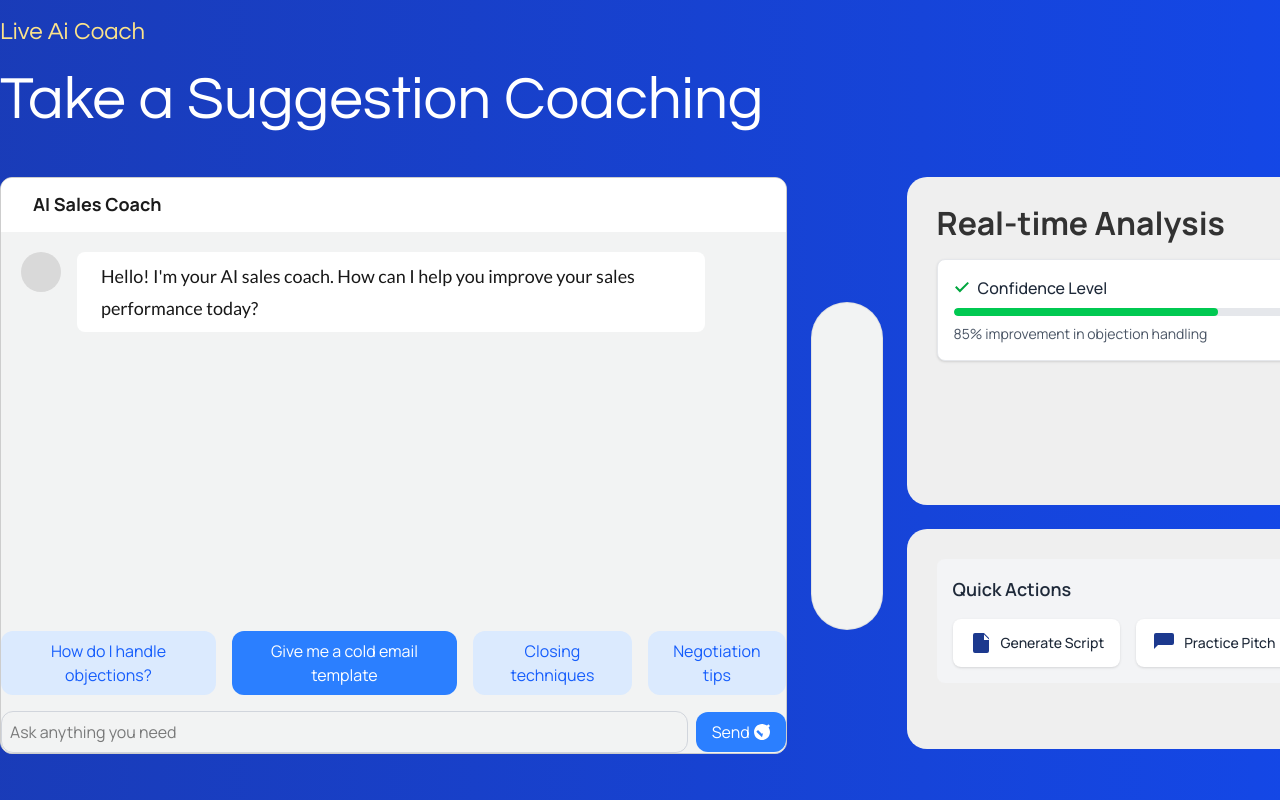
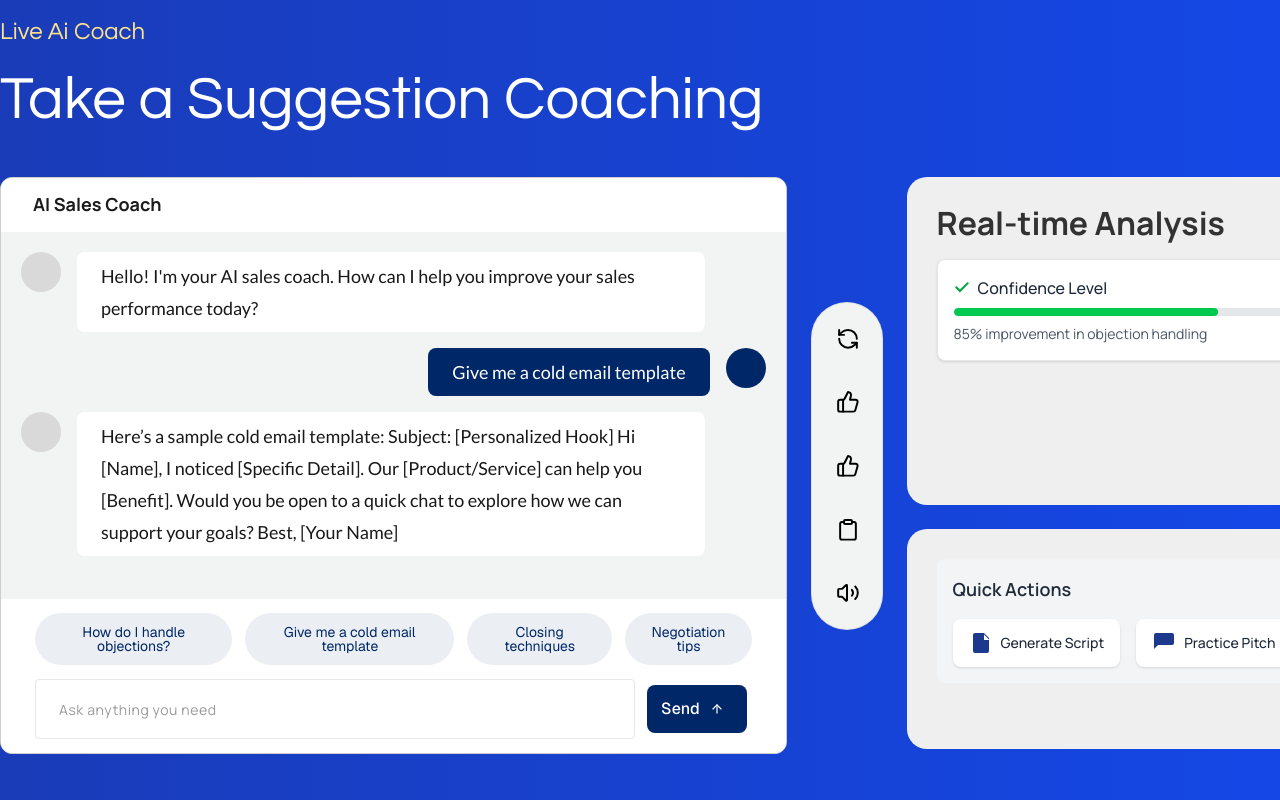
Before and after one commit to mehedi8430/ai-coach-landing, a React (Vite) app: page / in a window 1280 px wide. Both pictures are taken after a click on the button "Give me a cold email template". Shown: the part 1044-1844 px from the top of the page. Built offline with nearby package versions, Linux system fonts and the light colour scheme.

Commit message:
adding chat input typeable and appendable functionality

```diff
--- a/src/App.css
+++ b/src/App.css
@@ -3,3 +3,4 @@
 @import url("https://fonts.googleapis.com/css2?family=Poppins:ital,wght@0,100;0,200;0,300;0,400;0,500;0,600;0,700;0,800;0,900;1,100;1,200;1,300;1,400;1,500;1,600;1,700;1,800;1,900&display=swap");
 @import url("https://fonts.googleapis.com/css2?family=Questrial&display=swap");
 @import url("https://fonts.googleapis.com/css2?family=Lato:ital,wght@0,100;0,300;0,400;0,700;0,900;1,100;1,300;1,400;1,700;1,900&display=swap");
+@import url("https://fonts.googleapis.com/css2?family=Geist:wght@100..900&display=swap");
--- a/src/components/AiCoachSection.jsx
+++ b/src/components/AiCoachSection.jsx
@@ -1,5 +1,53 @@
+import { useState } from "react";
 
 export const AiCoachSection = () => {
+    const [messages, setMessages] = useState([
+        {
+            id: 1,
+            text: "Hello! I'm your AI sales coach. How can I help you improve your sales performance today?",
+            sender: 'AI',
+        },
+    ]);
+    const [inputText, setInputText] = useState('');
+
+    const handleSendMessage = () => {
+        if (inputText.trim() === '') return;
+
+        const newMessage = {
+            id: messages.length + 1,
+            text: inputText,
+            sender: 'User',
+        };
+
+        setMessages([...messages, newMessage]);
+        setInputText('');
+    };
+
+    const handleButtonClick = (question, aiResponse) => {
+        const userMessage = {
+            id: messages.length + 1,
+            text: question,
+            sender: 'User',
+        };
+        const aiMessage = {
+            id: messages.length + 2,
+            text: aiResponse,
+            sender: 'AI',
+        };
+
+        setMessages([...messages, userMessage, aiMessage]);
+    };
+
+    const handleInputChange = (e) => {
+        setInputText(e.target.value);
+    };
+
+    const handleKeyPress = (e) => {
+        if (e.key === 'Enter' && inputText.trim() !== '') {
+            handleSendMessage();
+        }
+    };
+
     return (
         <div className="w-[1441.62px] mx-auto h-[820px] space-y-10 py-10">
             <div className="h-[117px] space-y-[20px]">
@@ -11,7 +59,7 @@ export const AiCoachSection = () => {
                 </h4>
             </div>
 
-            <div className="w-full h-[577px] rounded-[8px] flex items-center gap-6 ">
+            <div className="w-full h-[577px] rounded-[8px] flex items-center gap-6">
                 {/* Chat form */}
                 <div className="w-[787px] h-full border-[1px] border-[#CDCDCD] rounded-[12px] bg-[#F2F3F3] overflow-hidden flex flex-col">
                     <div className="bg-[#FFFFFF]">
@@ -20,34 +68,96 @@ export const AiCoachSection = () => {
                         </p>
                     </div>
 
-                    <div className="p-[20px] flex gap-4 items-start">
-                        <div className="w-10 h-10 rounded-[41px] bg-[#D9D9D9]"></div>
-                        <div className="w-[628px] bg-[#FFFFFF] rounded-lg py-2 px-6 ">
-                            <p className="font-normal font-lato text-[#181818] text-[18px] leading-[32px] tracking-[0%] ">
-                                Hello! I'm your AI sales coach. How can I help you improve your sales performance today?
-                            </p>
-                        </div>
+                    <div className="p-[20px] flex-1 overflow-y-auto flex flex-col gap-4">
+                        {messages.map((message) => (
+                            <div
+                                key={message.id}
+                                className={`flex gap-4 items-start ${message.sender === 'User' ? 'justify-end' : ''
+                                    }`}
+                            >
+                                {message.sender === 'AI' && (
+                                    <div className="w-10 h-10 rounded-[41px] bg-[#D9D9D9]"></div>
+                                )}
+                                <div
+                                    className={`max-w-[628px] rounded-lg py-2 px-6 ${message.sender === 'User'
+                                        ? 'bg-[#002868] text-[#FFFFFF]'
+                                        : 'bg-[#FFFFFF] text-[#181818]'
+                                        }`}
+                                >
+                                    <p className="font-normal font-lato text-[18px] leading-[32px] tracking-[0%]">
+                                        {message.text}
+                                    </p>
+                                </div>
+                                {message.sender === 'User' && (
+                                    <div className="w-10 h-10 rounded-[41px] bg-[#002868]"></div>
+                                )}
+                            </div>
+                        ))}
                     </div>
 
-                    <div className="mt-auto">
-                        <div className="flex space-x-4 mb-4">
-                            <button className="bg-blue-100 text-blue-600 px-4 py-2 rounded-[12px]">How do I handle objections?</button>
-                            <button className="bg-blue-500 text-white px-4 py-2 rounded-[12px]">Give me a cold email template</button>
-                            <button className="bg-blue-100 text-blue-600 px-4 py-2 rounded-[12px]">Closing techniques</button>
-                            <button className="bg-blue-100 text-blue-600 px-4 py-2 rounded-[12px]">Negotiation tips</button>
+                    <div className="mt-auto bg-[#FFFFFF] px-[34px] py-[14px] space-y-[14px]">
+                        <div className="flex gap-[12.82px]">
+                            <button
+                                onClick={() =>
+                                    handleButtonClick(
+                                        'How do I handle objections?',
+                                        'To handle objections effectively, listen actively to the customer’s concerns, acknowledge their perspective, and address the issue with clear, concise information. For example, if a client objects to price, highlight the value and ROI your product offers.'
+                                    )
+                                }
+                                className="px-[17px] py-[12px] bg-[#00286814] rounded-[36px] font-normal text-[14px] leading-[100%] tracking-[-4%] text-center text-[#002868] font-geist"
+                            >
+                                How do I handle objections?
+                            </button>
+                            <button
+                                onClick={() =>
+                                    handleButtonClick(
+                                        'Give me a cold email template',
+                                        'Here’s a sample cold email template: Subject: [Personalized Hook]\n\nHi [Name],\n\nI noticed [Specific Detail]. Our [Product/Service] can help you [Benefit]. Would you be open to a quick chat to explore how we can support your goals?\n\nBest,\n[Your Name]'
+                                    )
+                                }
+                                className="px-[17px] py-[12px] bg-[#00286814] rounded-[36px] font-normal text-[14px] leading-[100%] tracking-[-4%] text-center text-[#002868] font-geist"
+                            >
+                                Give me a cold email template
+                            </button>
+                            <button
+                                onClick={() =>
+                                    handleButtonClick(
+                                        'Closing techniques',
+                                        'Effective closing techniques include the assumptive close (acting as if the sale is confirmed), the urgency close (highlighting limited availability), and the question close (e.g., “Does this solution meet your needs?”). Always align the close with the customer’s needs.'
+                                    )
+                                }
+                                className="px-[17px] py-[12px] bg-[#00286814] rounded-[36px] font-normal text-[14px] leading-[100%] tracking-[-4%] text-center text-[#002868] font-geist"
+                            >
+                                Closing techniques
+                            </button>
+                            <button
+                                onClick={() =>
+                                    handleButtonClick(
+                                        'Negotiation tips',
+                                        'Key negotiation tips: Build rapport, understand the other party’s priorities, and focus on win-win outcomes. Be prepared to offer concessions strategically, and always have a clear bottom line before starting the discussion.'
+                                    )
+                                }
+                                className="px-[17px] py-[12px] bg-[#00286814] rounded-[36px] font-normal text-[14px] leading-[100%] tracking-[-4%] text-center text-[#002868] font-geist"
+                            >
+                                Negotiation tips
+                            </button>
                         </div>
 
-                        <div className="flex items-center">
+                        <div className="flex items-center gap-[12px]">
                             <input
                                 type="text"
                                 placeholder="Ask anything you need"
-                                className="flex-grow border border-gray-300 rounded-[12px] p-2 mr-2"
+                                value={inputText}
+                                onChange={handleInputChange}
+                                onKeyPress={handleKeyPress}
+                                className="w-[600px] py-[17px] px-[23px] rounded-[4px] border border-[#E5E7EB] bg-[#FFFFFF3D] placeholder:text-[#9A9A9A] placeholder:font-normal placeholder:text-[14px] placeholder:leading-[100%] placeholder:tracking-[0.04em]"
                             />
-                            <button className="bg-blue-500 text-white px-4 py-2 rounded-[12px] flex items-center">
+                            <button
+                                onClick={handleSendMessage}
+                                className="w-[100px] h-[48px] p-[14px] bg-[#002868] rounded-[8px] flex gap-[10px] items-center font-geist font-medium text-[100%] leading-[100%] tracking-[-4%] text-[#FFFFFF]"
+                            >
                                 Send
-                                <svg xmlns="http://www.w3.org/2000/svg" viewBox="0 0 24 24" fill="currentColor" className="w-4 h-4 ml-1">
-                                    <path d="M12 0c-6.627 0-12 5.373-12 12s5.373 12 12 12 12-5.373 12-12-5.373-12-12-12zm0 20l-8.5-8.5 2.5-2.5 6 6 12-12-2.5-2.5-6 6z" />
-                                </svg>
+                                <svg xmlns="http://www.w3.org/2000/svg" width="13.99px" height="16px" viewBox="0 0 24 24" fill="none" stroke="currentColor" stroke-width="2" stroke-linecap="round" stroke-linejoin="round" class="lucide lucide-arrow-up-icon lucide-arrow-up"><path d="m5 12 7-7 7 7" /><path d="M12 19V5" /></svg>
                             </button>
                         </div>
                     </div>
@@ -55,13 +165,26 @@ export const AiCoachSection = () => {
 
                 {/* Action section */}
                 <div className="w-[72px] h-[328px] border-[1px] border-[#4E4E4E1A] rounded-[57px] bg-[#F2F3F3] flex flex-col gap-[40px] p-[24px] backdrop-blur-xl">
+                    {/* lucide/refresh-ccw */}
+                    <svg xmlns="http://www.w3.org/2000/svg" width="24" height="24" viewBox="0 0 24 24" fill="none" stroke="currentColor" stroke-width="2" stroke-linecap="round" stroke-linejoin="round" class="lucide lucide-refresh-ccw-icon lucide-refresh-ccw"><path d="M21 12a9 9 0 0 0-9-9 9.75 9.75 0 0 0-6.74 2.74L3 8" /><path d="M3 3v5h5" /><path d="M3 12a9 9 0 0 0 9 9 9.75 9.75 0 0 0 6.74-2.74L21 16" /><path d="M16 16h5v5" /></svg>
 
+                    {/* lucide/thumbs-up */}
+                    <svg xmlns="http://www.w3.org/2000/svg" width="24" height="24" viewBox="0 0 24 24" fill="none" stroke="currentColor" stroke-width="2" stroke-linecap="round" stroke-linejoin="round" class="lucide lucide-thumbs-up-icon lucide-thumbs-up"><path d="M7 10v12" /><path d="M15 5.88 14 10h5.83a2 2 0 0 1 1.92 2.56l-2.33 8A2 2 0 0 1 17.5 22H4a2 2 0 0 1-2-2v-8a2 2 0 0 1 2-2h2.76a2 2 0 0 0 1.79-1.11L12 2a3.13 3.13 0 0 1 3 3.88Z" /></svg>
+
+                    {/* lucide/thumbs-down */}
+                    <svg xmlns="http://www.w3.org/2000/svg" width="24" height="24" viewBox="0 0 24 24" fill="none" stroke="currentColor" stroke-width="2" stroke-linecap="round" stroke-linejoin="round" class="lucide lucide-thumbs-up-icon lucide-thumbs-up"><path d="M7 10v12" /><path d="M15 5.88 14 10h5.83a2 2 0 0 1 1.92 2.56l-2.33 8A2 2 0 0 1 17.5 22H4a2 2 0 0 1-2-2v-8a2 2 0 0 1 2-2h2.76a2 2 0 0 0 1.79-1.11L12 2a3.13 3.13 0 0 1 3 3.88Z" /></svg>
+
+                    {/* lucide/clipboard */}
+                    <svg xmlns="http://www.w3.org/2000/svg" width="24" height="24" viewBox="0 0 24 24" fill="none" stroke="currentColor" stroke-width="2" stroke-linecap="round" stroke-linejoin="round" class="lucide lucide-clipboard-icon lucide-clipboard"><rect width="8" height="4" x="8" y="2" rx="1" ry="1" /><path d="M16 4h2a2 2 0 0 1 2 2v14a2 2 0 0 1-2 2H6a2 2 0 0 1-2-2V6a2 2 0 0 1 2-2h2" /></svg>
+
+                    {/* lucide/volume-2 */}
+                    <svg xmlns="http://www.w3.org/2000/svg" width="24" height="24" viewBox="0 0 24 24" fill="none" stroke="currentColor" stroke-width="2" stroke-linecap="round" stroke-linejoin="round" class="lucide lucide-volume2-icon lucide-volume-2"><path d="M11 4.702a.705.705 0 0 0-1.203-.498L6.413 7.587A1.4 1.4 0 0 1 5.416 8H3a1 1 0 0 0-1 1v6a1 1 0 0 0 1 1h2.416a1.4 1.4 0 0 1 .997.413l3.383 3.384A.705.705 0 0 0 11 19.298z" /><path d="M16 9a5 5 0 0 1 0 6" /><path d="M19.364 18.364a9 9 0 0 0 0-12.728" /></svg>
                 </div>
 
                 {/* Analysis section */}
                 <div className="w-[535px] h-full space-y-[24px]">
-                    <div className="w-full h-[328px] rounded-[20px] p-[30px] space-y-[20px] bg-[#EFEFEF] ">
-                        <h3 className="font-bold text-[32px] text-[#323232] leading-[100%] tracking-[0%] ">
+                    <div className="w-full h-[328px] rounded-[20px] p-[30px] space-y-[20px] bg-[#EFEFEF]">
+                        <h3 className="font-bold text-[32px] text-[#323232] leading-[100%] tracking-[0%]">
                             Real-time Analysis
                         </h3>
 
@@ -69,7 +192,11 @@ export const AiCoachSection = () => {
                             <div className="flex items-center justify-between mb-2">
                                 <div className="flex items-center gap-2">
                                     <div className="w-4 h-4 text-green-600">
-                                        <svg xmlns="http://www.w3.org/2000/svg" fill="currentColor" viewBox="0 0 24 24">
+                                        <svg
+                                            xmlns="http://www.w3.org/2000/svg"
+                                            fill="currentColor"
+                                            viewBox="0 0 24 24"
+                                        >
                                             <path d="M20.285 2.857l-11.428 11.428-5.142-5.143-2.143 2.143 7.285 7.285 13.571-13.571z" />
                                         </svg>
                                     </div>
@@ -79,36 +206,57 @@ export const AiCoachSection = () => {
                             </div>
 
                             <div className="w-full h-2 bg-gray-200 rounded-full overflow-hidden mb-2">
-                                <div className="h-full bg-green-500 rounded-full" style={{ width: '60%' }}></div>
+                                <div
+                                    className="h-full bg-green-500 rounded-full"
+                                    style={{ width: '60%' }}
+                                ></div>
                             </div>
 
-                            <p className="text-sm text-gray-600">85% improvement in objection handling</p>
+                            <p className="text-sm text-gray-600">
+                                85% improvement in objection handling
+                            </p>
                         </div>
                     </div>
 
-                    <div className="w-full h-[220px] rounded-[20px] p-[30px] space-y-[20px] bg-[#EFEFEF] ">
+                    <div className="w-full h-[220px] rounded-[20px] p-[30px] space-y-[20px] bg-[#EFEFEF]">
                         <div className="bg-gray-100 p-4 rounded-lg w-fit">
-                            <h2 className="text-lg font-semibold text-gray-800 mb-4">Quick Actions</h2>
+                            <h2 className="text-lg font-semibold text-gray-800 mb-4">
+                                Quick Actions
+                            </h2>
 
                             <div className="flex gap-4">
                                 {/* Generate Script */}
                                 <div className="flex items-center gap-2 bg-white px-4 py-3 rounded-lg shadow-sm cursor-pointer hover:shadow-md transition">
                                     <div className="text-blue-900">
-                                        <svg xmlns="http://www.w3.org/2000/svg" className="w-6 h-6" fill="currentColor" viewBox="0 0 24 24">
+                                        <svg
+                                            xmlns="http://www.w3.org/2000/svg"
+                                            className="w-6 h-6"
+                                            fill="currentColor"
+                                            viewBox="0 0 24 24"
+                                        >
                                             <path d="M6 2h9l5 5v13a2 2 0 01-2 2H6a2 2 0 01-2-2V4a2 2 0 012-2zm9 7h5.5L15 3.5V9zM8 13h8v2H8v-2zm0 4h5v2H8v-2z" />
                                         </svg>
                                     </div>
-                                    <span className="text-sm text-gray-800 font-medium">Generate Script</span>
+                                    <span className="text-sm text-gray-800 font-medium">
+                                        Generate Script
+                                    </span>
                                 </div>
 
                                 {/* Practice Pitch */}
                                 <div className="flex items-center gap-2 bg-white px-4 py-3 rounded-lg shadow-sm cursor-pointer hover:shadow-md transition">
                                     <div className="text-blue-900">
-                                        <svg xmlns="http://www.w3.org/2000/svg" className="w-6 h-6" fill="currentColor" viewBox="0 0 24 24">
+                                        <svg
+                                            xmlns="http://www.w3.org/2000/svg"
+                                            className="w-6 h-6"
+                                            fill="currentColor"
+                                            viewBox="0 0 24 24"
+                                        >
                                             <path d="M20 2H4a2 2 0 00-2 2v14l4-4h14a2 2 0 002-2V4a2 2 0 00-2-2z" />
                                         </svg>
                                     </div>
-                                    <span className="text-sm text-gray-800 font-medium">Practice Pitch</span>
+                                    <span className="text-sm text-gray-800 font-medium">
+                                        Practice Pitch
+                                    </span>
                                 </div>
                             </div>
                         </div>
@@ -116,5 +264,5 @@ export const AiCoachSection = () => {
                 </div>
             </div>
         </div>
-    )
-}
+    );
+};
--- a/src/index.css
+++ b/src/index.css
@@ -6,4 +6,5 @@
   --font-poppins: "Poppins", sans-serif;
   --font-questrial: "Questrial", sans-serif;
   --font-lato: "Lato", sans-serif;
+  --font-geist: "Geist", sans-serif;
 }
```
Also changed, not shown: 1 other file (tests, documents, lock files or other folders).
